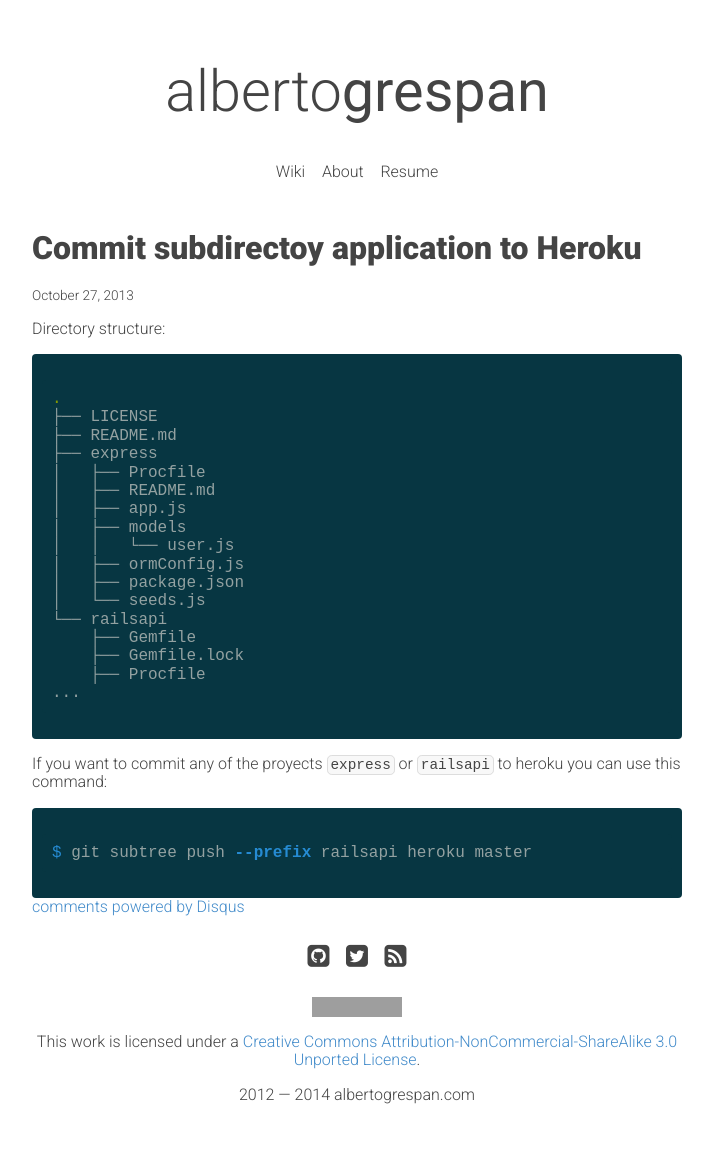
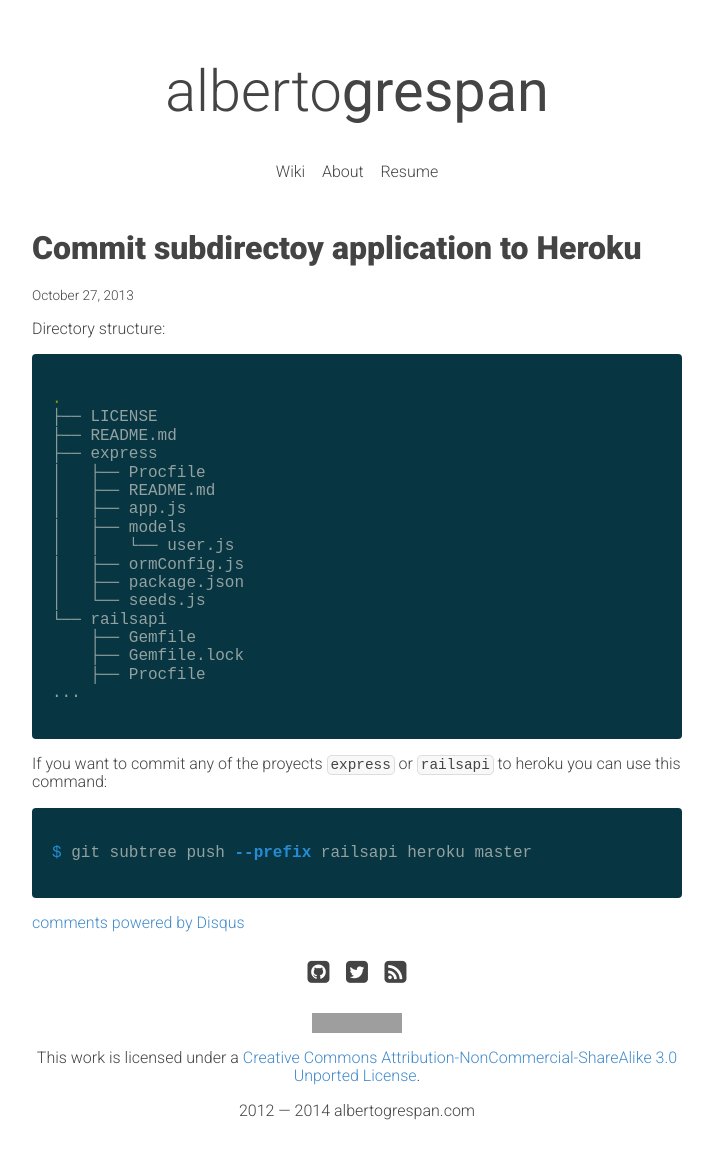
Before and after one commit to albertogg/albertogg.github.com, a Jekyll site: the page built from _posts/2013-10-27-commit-subdirectoy-app-to-heroku.md, in a window 1280 px wide. Shown: the whole page, without its empty margins (283-996 px from the left). Built offline with Jekyll 4.4.1, drawn with Linux system fonts in a browser that asks for light colours; nearby versions of some CDN libraries; library files that are not in the unit come from our copies; Markdown is read by kramdown in place of the engine named in the settings; comment, search, counter and statistics services are not loaded; grey boxes are pictures that could not be loaded.

Commit message:
css file with latest changes

```diff
--- a/css/style.css
+++ b/css/style.css
@@ -113,6 +113,9 @@ footer {
   display: block;
   text-align: center;
   margin: 0 auto; }
+
+.highlight {
+  margin: 1em 0; }
 
 @media (min-width: 768px) {
   .header .name {
```
